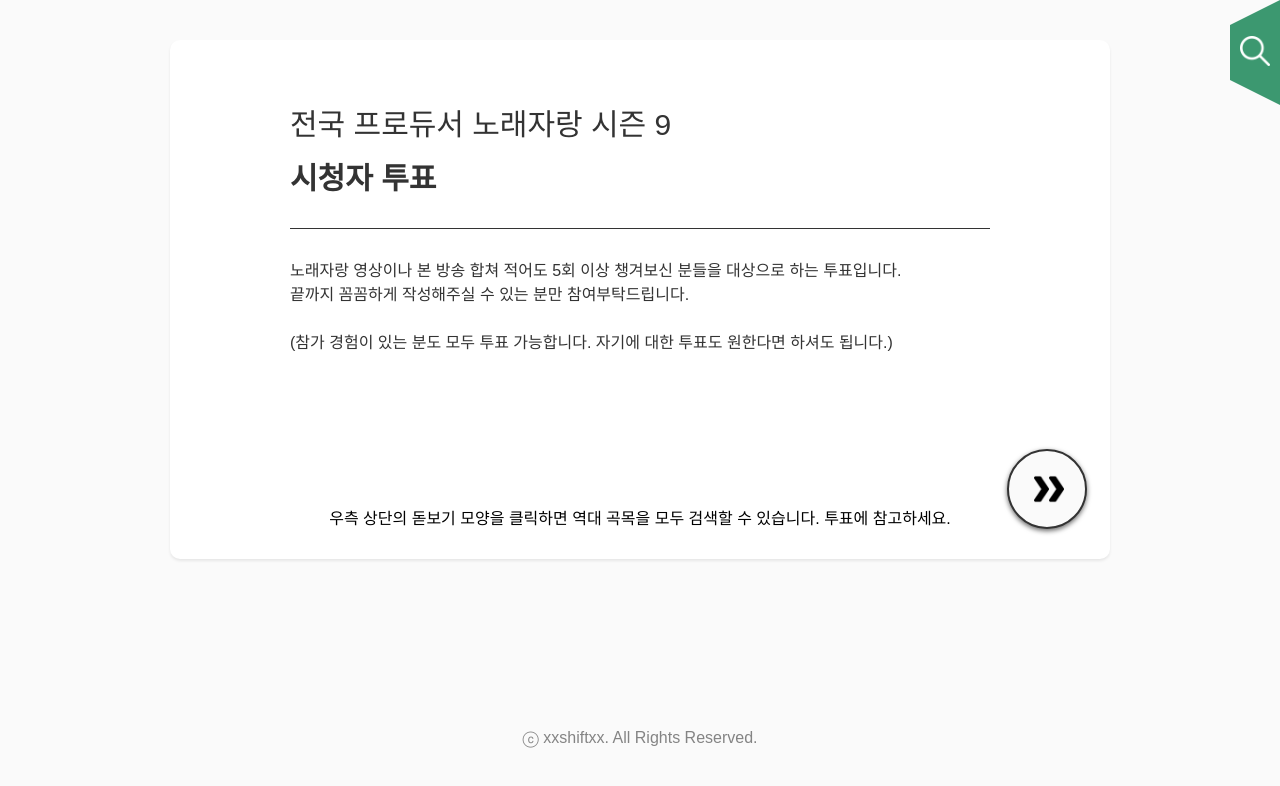
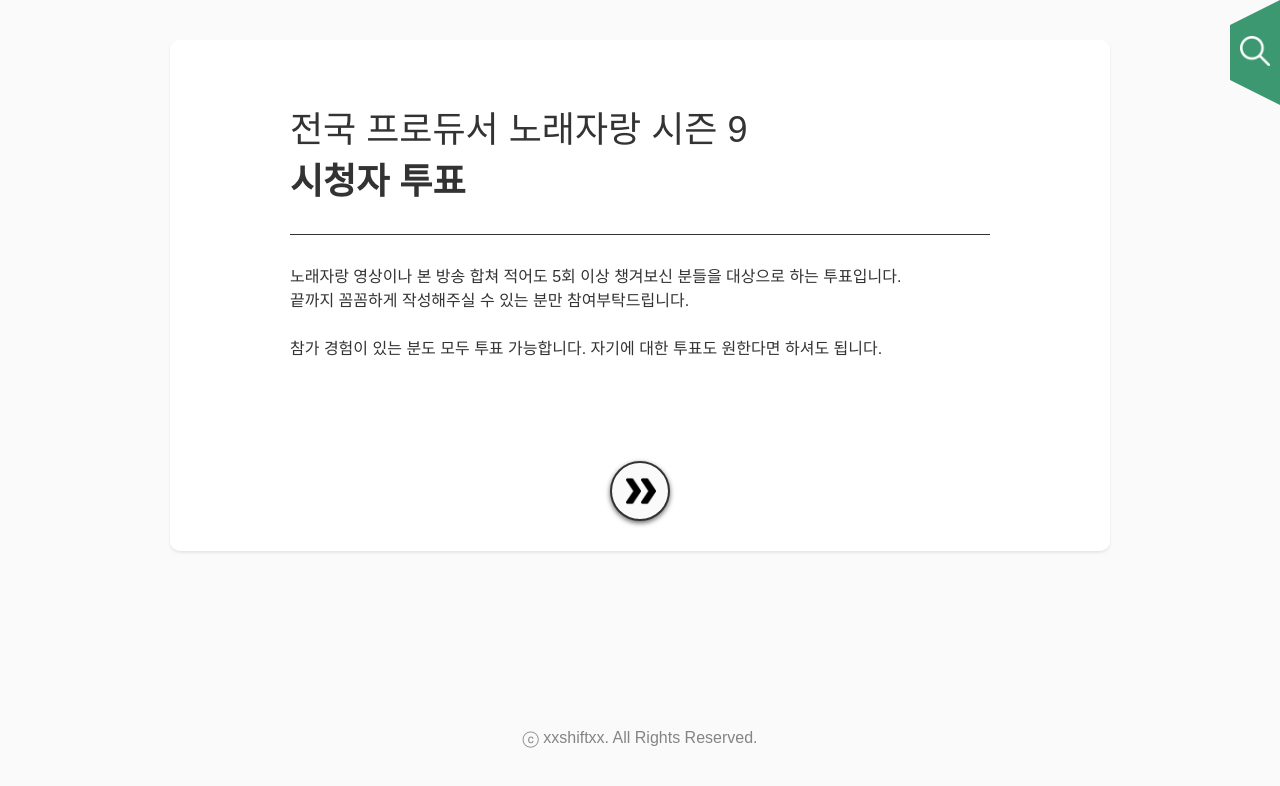
Before and after one commit to wArrnp/zennvote-front, a React (Create React App) app: page / in a window 1280 px wide. Shown: the top 786 px of the page. Built offline with nearby package versions, Linux system fonts and the light colour scheme; a web font is replaced by a local one.

Commit message:
[MODIFY] <landing> design apply

```diff
--- a/src/presentation/Landing/Styles.ts
+++ b/src/presentation/Landing/Styles.ts
@@ -15,16 +15,15 @@ export const LandingHeader = styled.div`
 
 export const LandingTitle = styled.h2`
   margin: 0;
-  font-size: 30px;
+  font-size: 36px;
   font-weight: 300;
-  padding-bottom: 10px;
   color: #333;
 `;
 
 export const LandingSubTitle = styled.h2`
   margin: 0;
   color: #333;
-  font-size: 30px;
+  font-size: 36px;
   font-weight: bold;
 `;
 
@@ -33,7 +32,7 @@ export const LandingDescription = styled.p`
   width: ${InnerWidth}px;
   line-height: 24px;
   color: #333;
-  margin-bottom: 150px;
+  margin-bottom: 100px;
 `;
 
 export const LandingHelper = styled.p`
@@ -44,15 +43,52 @@ export const LandingHelper = styled.p`
 `;
 
 const nextButtonKeyframes = keyframes`
-  0%, 28%, 56%, 100% {
-    right: 30px;
+  0%, 100% {
+    margin-top: -16px;
+    margin-bottom: 16px;
   }
-  14%, 42% {
-    right: 20px;
+  50% {
+    margin-top: 0px;
+    margin-bottom: 0px;
   }
 `;
 
 export const LandingNextButton = styled.button`
+  width: 60px;
+  height: 60px;
+  animation: ${nextButtonKeyframes} 2s 0s infinite;
+  display: inline-flex;
+  justify-content: center;
+  align-items: center;
+  border-radius: 50%;
+  border: 2px solid #333;
+  background-color: #fafafa;
+  padding: 20px;
+  cursor: pointer;
+  box-shadow: 0px 2px 5px 0 rgba(0,0,0,0.6);
+
+  margin-left: calc(50% - 30px);
+  margin-right: calc(50% - 30px);
+
+  background-image: url(${NextImg});
+  background-size: 30px 30px;
+  background-position: 55% 50%;
+  background-repeat: no-repeat;
+  transition: box-shadow 0.5s ease;
+
+  &:hover {
+    background-color: #333;
+    background-image: url(${NextHoverImg});
+    border-color: #333;
+    box-shadow: none;
+  }
+
+  &:focus {
+    outline: none;
+  }
+`
+
+export const LandingNextButtonPrev = styled.button`
   width: 80px;
   height: 80px;
   position: absolute;
--- a/src/presentation/Landing/index.tsx
+++ b/src/presentation/Landing/index.tsx
@@ -28,11 +28,8 @@ const Landing = ({ setPageData }:LandingProps ) => {
       끝까지 꼼꼼하게 작성해주실 수 있는 분만 참여부탁드립니다.
       <br />
       <br />
-      (참가 경험이 있는 분도 모두 투표 가능합니다. 자기에 대한 투표도 원한다면 하셔도 됩니다.)
+      참가 경험이 있는 분도 모두 투표 가능합니다. 자기에 대한 투표도 원한다면 하셔도 됩니다.
       </S.LandingDescription>
-      <S.LandingHelper>
-        우측 상단의 돋보기 모양을 클릭하면 역대 곡목을 모두 검색할 수 있습니다. 투표에 참고하세요.
-      </S.LandingHelper>
       <S.LandingNextButton onClick={onClickNextButton}>
       </S.LandingNextButton>
     </>
```
